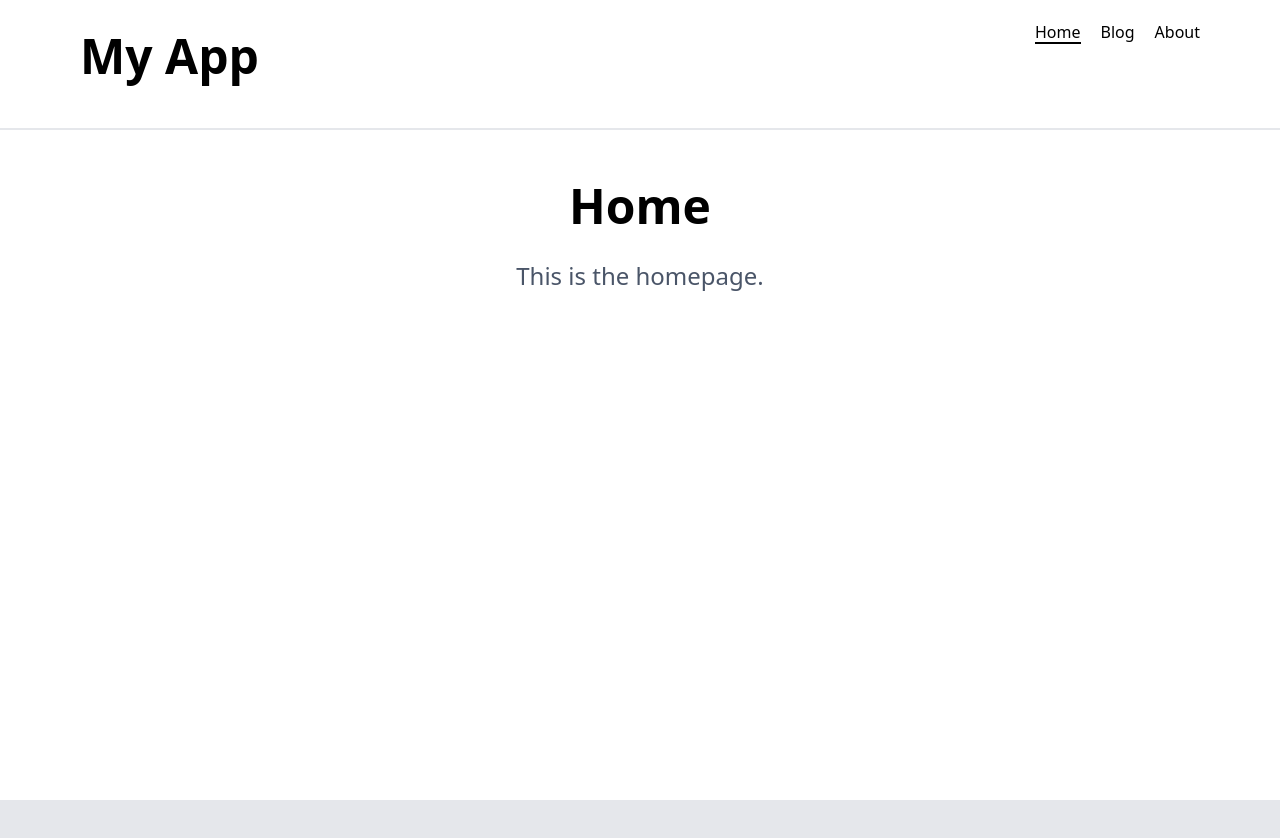
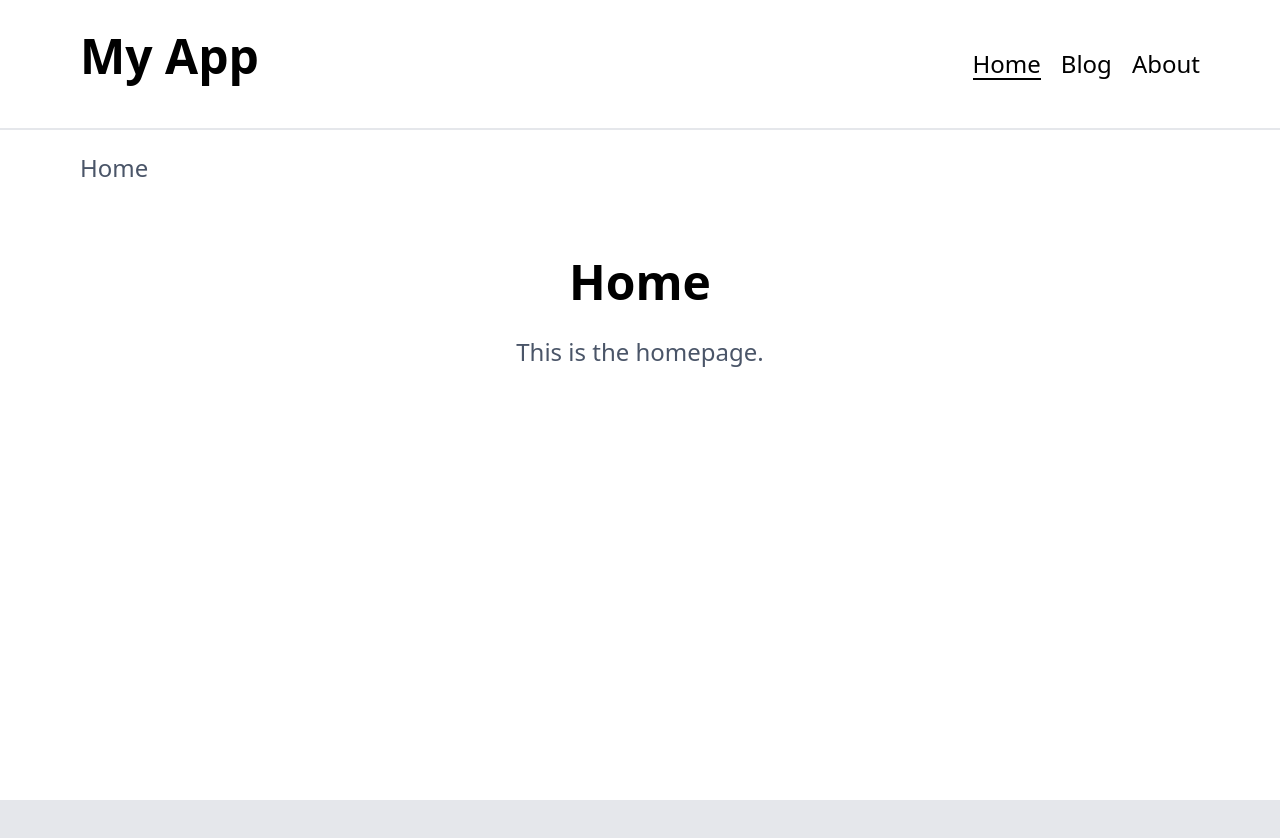
Before and after one commit to weralite/next-prisma, a Next.js app: page / in a window 1280 px wide. Shown: the top 838 px of the page. Built offline with nearby package versions, Linux system fonts and the light colour scheme.

Commit message:
added breadcrumb using useapthname

```diff
--- a/src/app/layout.tsx
+++ b/src/app/layout.tsx
@@ -3,6 +3,7 @@ import localFont from "next/font/local";
 import "./globals.css";
 import Header from "../components/layout/Header";
 import Container from "../components/layout/Container";
+import Breadcrumbs from "../components/layout/Breadcrumbs";
 
 
 const geistSans = localFont({
@@ -31,6 +32,7 @@ export default function RootLayout({
       <body className="flex-container justify-center bg-gray-200">
         <Container>
       <Header />
+      <Breadcrumbs />
         {children}
         </Container>
       </body>
--- /dev/null
+++ b/src/components/layout/Breadcrumbs.jsx
@@ -0,0 +1,40 @@
+"use client";
+
+import Link from "next/link";
+import { usePathname } from "next/navigation";
+
+const capitalizeFirstLetter = (string) => {
+    return string.charAt(0).toUpperCase() + string.slice(1).toLowerCase();
+  };
+
+const Breadcrumbs = () => {
+  const pathname = usePathname();  // Hämtar den aktuella URL-pathen
+  const pathSegments = pathname.split("/").filter(Boolean);  // Delar upp pathen i segment och tar bort tomma delar
+
+  return (
+    <nav className="px-20 py-5" aria-label="breadcrumbs">
+      <ol className="flex space-x-2">
+        <li>
+          <Link href="/">
+            <p>Home</p>
+          </Link>
+        </li>
+        {pathSegments.map((segment, index) => {
+          const href = "/" + pathSegments.slice(0, index + 1).join("/");  // Skapar URL för varje breadcrumb
+          const displaySegment = capitalizeFirstLetter(decodeURIComponent(segment));  // Kapitaliserar segmentet
+
+          return (
+            <li key={index} className="flex items-center">
+              <span className="mx-2">/</span>
+              <Link href={href}>
+               <p>{displaySegment}</p>
+              </Link>
+            </li>
+          );
+        })}
+      </ol>
+    </nav>
+  );
+};
+
+export default Breadcrumbs;
--- a/src/components/layout/Header.jsx
+++ b/src/components/layout/Header.jsx
@@ -3,7 +3,7 @@ import Link from "next/link";
 
 export default function Header() {
   return (
-    <header className="flex flex-row justify-between px-20 py-5 border-b-2">
+    <header className="flex flex-row justify-between items-center px-20 py-5 border-b-2">
         <Link href="/">
       <h1>My App</h1>
         </Link>
--- a/src/components/navigation/Navbar.jsx
+++ b/src/components/navigation/Navbar.jsx
@@ -18,7 +18,7 @@ export default function Navbar() {
         {siteRoutes.map((siteRoute) => (
           <li
             key={siteRoute.path}
-            className={`relative ${pathName === siteRoute.path ? "after:content-[''] after:absolute after:w-full after:h-[2px] after:bg-current after:left-0 after:bottom-0 after:transition-all after:duration-150" : "after:content-[''] after:absolute after:w-0 after:h-[2px] after:bg-current after:left-1/2 after:bottom-0 after:transition-all after:duration-150 hover:after:w-full hover:after:left-0"}`}
+            className={`relative text-2xl ${pathName === siteRoute.path ? "after:content-[''] after:absolute after:w-full after:h-[2px] after:bg-current after:left-0 after:bottom-0 after:transition-all after:duration-150" : "after:content-[''] after:absolute after:w-0 after:h-[2px] after:bg-current after:left-1/2 after:bottom-0 after:transition-all after:duration-150 hover:after:w-full hover:after:left-0"}`}
           >
             <Link href={siteRoute.path}>{siteRoute.name}</Link>
           </li>
```
